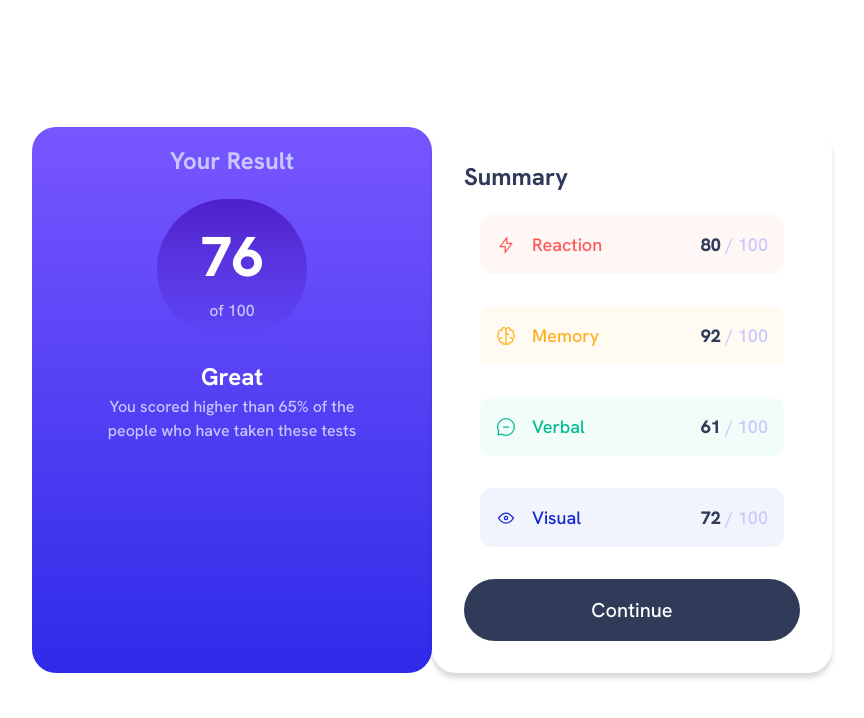
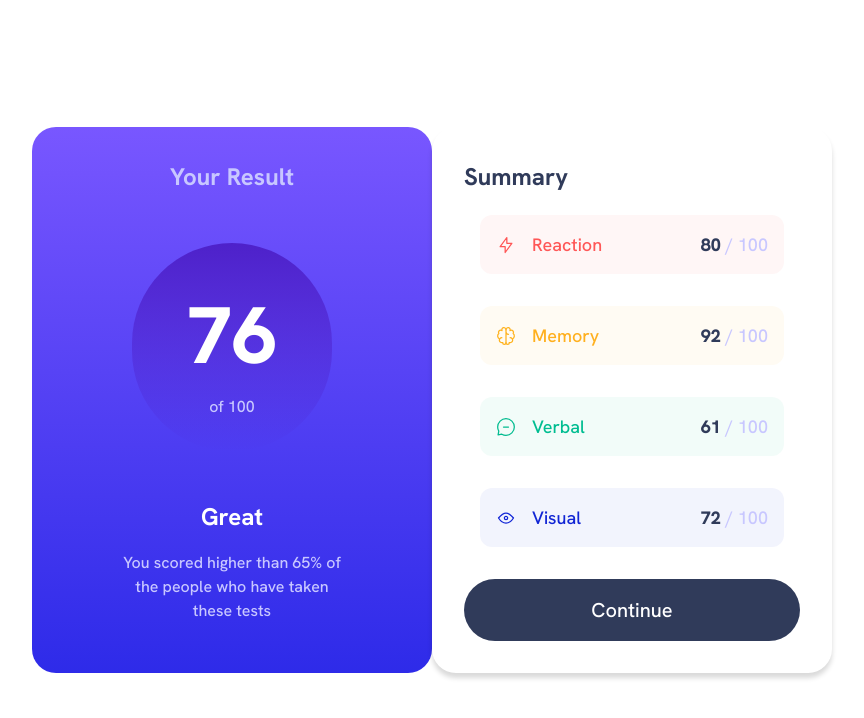
Before and after one commit to ralphvirtucio/result-summary-component, a plain HTML site: page index.html in a window 1280 px wide. Shown: the whole page, without its empty margins (208-1072 px from the left). Drawn offline with Linux system fonts and the light colour scheme.

Commit message:
For review: result component

```diff
--- a/scss/components/_result.scss
+++ b/scss/components/_result.scss
@@ -9,6 +9,7 @@
 
   @media screen and (min-width: 1024px) {
     border-radius: 24px;
+    padding-block-start: 2rem;
   }
 
   &__heading {
@@ -19,6 +20,10 @@
     color: $white;
     font-size: 3.5rem;
     font-weight: $fw-800;
+
+    @media screen and (min-width: 1024px) {
+      font-size: 5rem;
+    }
   }
 
   &__total {
@@ -29,6 +34,12 @@
     background: linear-gradient($circle-violet-blue, $circle-persian-blue);
     margin-block: 1.25rem;
 
+    @media screen and (min-width: 1024px) {
+      margin-block: 3rem;
+      width: 200px;
+      padding-block: 2rem;
+    }
+
     &-score {
       color: $light-lavender;
     }
@@ -38,12 +49,19 @@
     h3 {
       color: $white;
       font-size: 1.5rem;
+
+      @media screen and (min-width: 1024px) {
+        margin-block-end: 1rem;
+      }
     }
 
     p {
       color: $light-lavender;
       width: 70%;
       margin-inline: auto;
+      @media screen and (min-width: 1024px) {
+        width: 55%;
+      }
     }
     padding-block-end: 1.25rem;
   }
```
Also changed, not shown: css/style.css, 1 other file.
